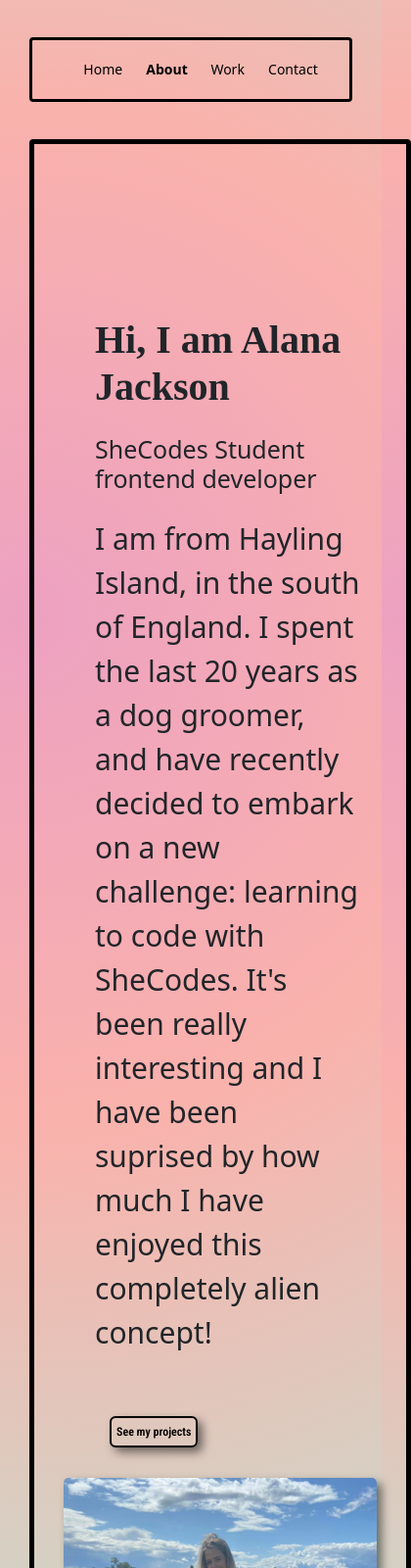
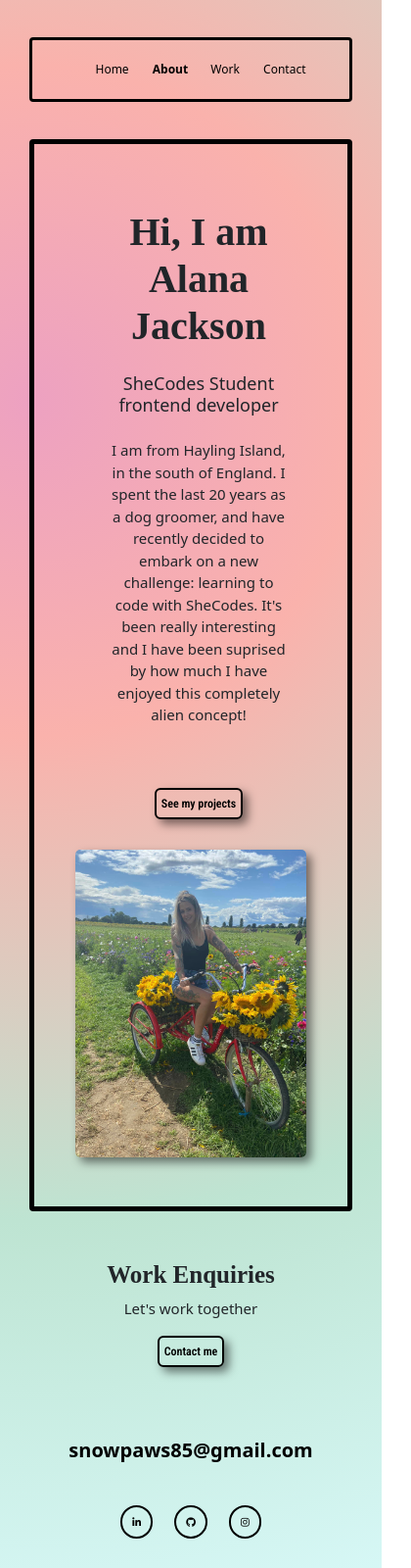
Before and after one commit to Elsabordeaux/portfolio-project, a plain HTML site: page about.html in a window 390 px wide. Shown: the top 1600 px of the page at 98% size, 420 px wide, since content can reach past the window. Drawn offline with nearby package versions, Linux system fonts and the light colour scheme; a web font is replaced by a local one.

Commit message:
Tweaked responsive elements

```diff
--- a/about.html
+++ b/about.html
@@ -50,7 +50,8 @@
         </ul>
       </nav>
     </div>
-    <div class="header-container container">
+    <div class="header-container">
+      <div class="container">
         <div class="row align-items-center">
           <div class="col-md-6">
             <div class="about-me-info p-3 ms-3">
@@ -63,7 +64,10 @@
                 been really interesting and I have been suprised by how much I
                 have enjoyed this completely alien concept!
               </p>
-            <a href="/work.html" title="Alana's work" class="btn btn-secondary"
+              <a
+                href="/work.html"
+                title="Alana's work"
+                class="btn btn-secondary"
                 >See my projects</a
               >
             </div>
@@ -79,8 +83,9 @@
           </div>
         </div>
       </div>
+    </div>
     <div class="work-contact d-block d-md-flex justify-content-evenly">
-      <div>
+      <div class="enquiries">
         <h4>Work Enquiries</h4>
         <p>Let's work together</p>
       </div>
--- a/css/style.css
+++ b/css/style.css
@@ -186,32 +186,50 @@ footer i:hover {
 }
 
 @media (max-width: 576px) {
-  h1 {
+  .introduction-container h1 {
     font-size: 38px;
   }
-  h2,
+  .introduction-container h2,
   h3 {
     font-size: 25px;
   }
-  .homepage-title {
+
+  p {
+    font-size: 15px;
+  }
+
+  p.homepage-title {
+    font-size: 15px;
+  }
+
+  .enquiries h4 {
     font-size: 25px;
   }
+
+  .enquiries p {
+    font-size: 15px;
+  }
+
+  .email-link {
+    font-size: 20px;
+  }
+
   .introduction-container {
     padding-top: 50px;
     padding-bottom: 50px;
   }
 
-  .about-me-header {
+  .header-container {
     padding-top: 50px;
     padding-bottom: 50px;
     text-align: center;
   }
 
-  .about-me-header h1 {
-    font-size: 35px;
+  h1.header-container {
+    font-size: 15px;
   }
 
-  .about-me-header h2 {
+  .header-container h2 {
     font-size: 18px;
   }
 
@@ -221,8 +239,12 @@ footer i:hover {
     margin: 15px;
   }
 
-  nav li {
-    font-size: 14px;
+  img {
+    width: 300px;
+  }
+
+  .navbar li {
+    font-size: 12px;
     padding: 0;
     text-align: center;
   }
```
Also changed, not shown: contact.html (+1 -1 lines), index.html (+2 -2 lines), work.html (+4 -3 lines). Lines whose indentation alone changed are shown as unchanged.
